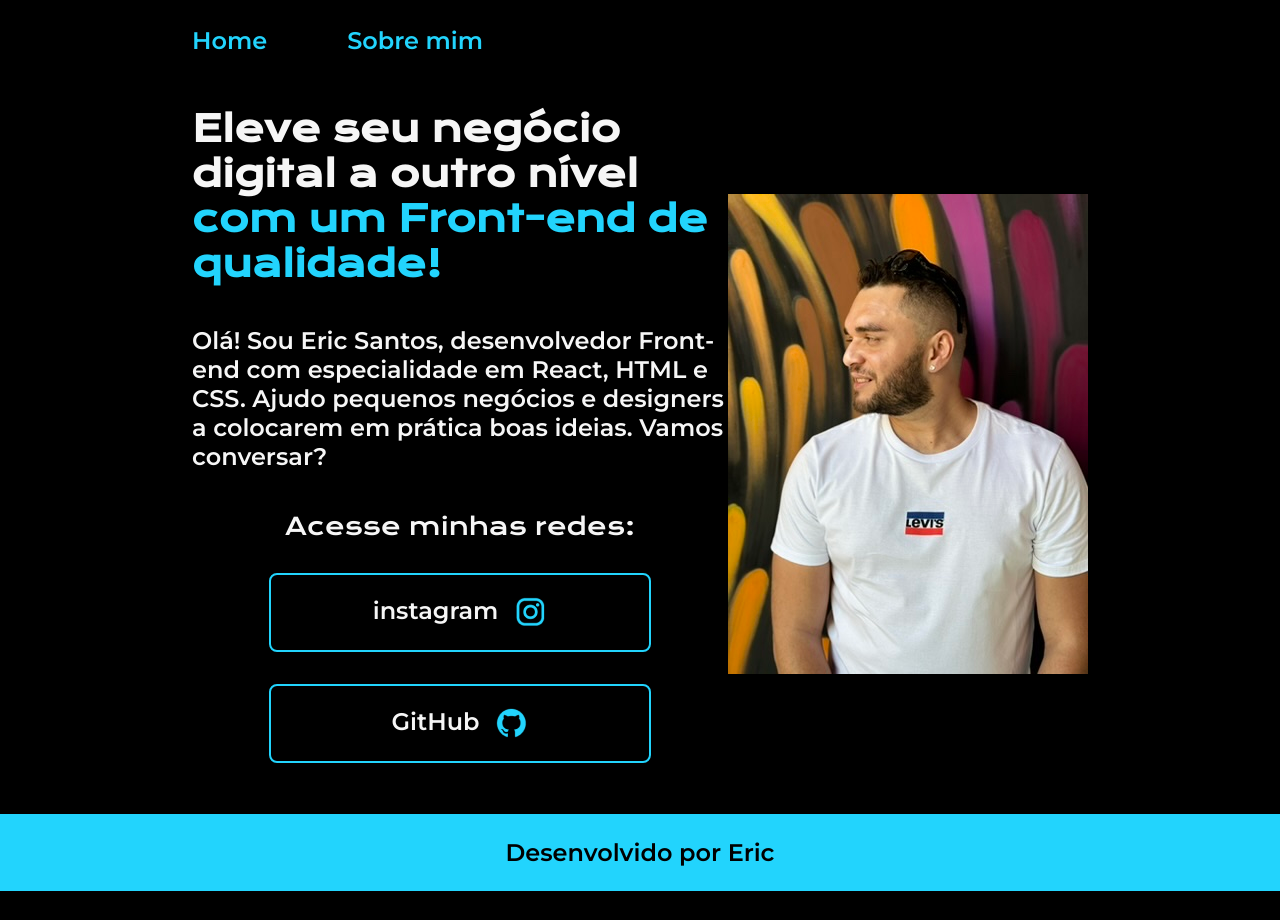
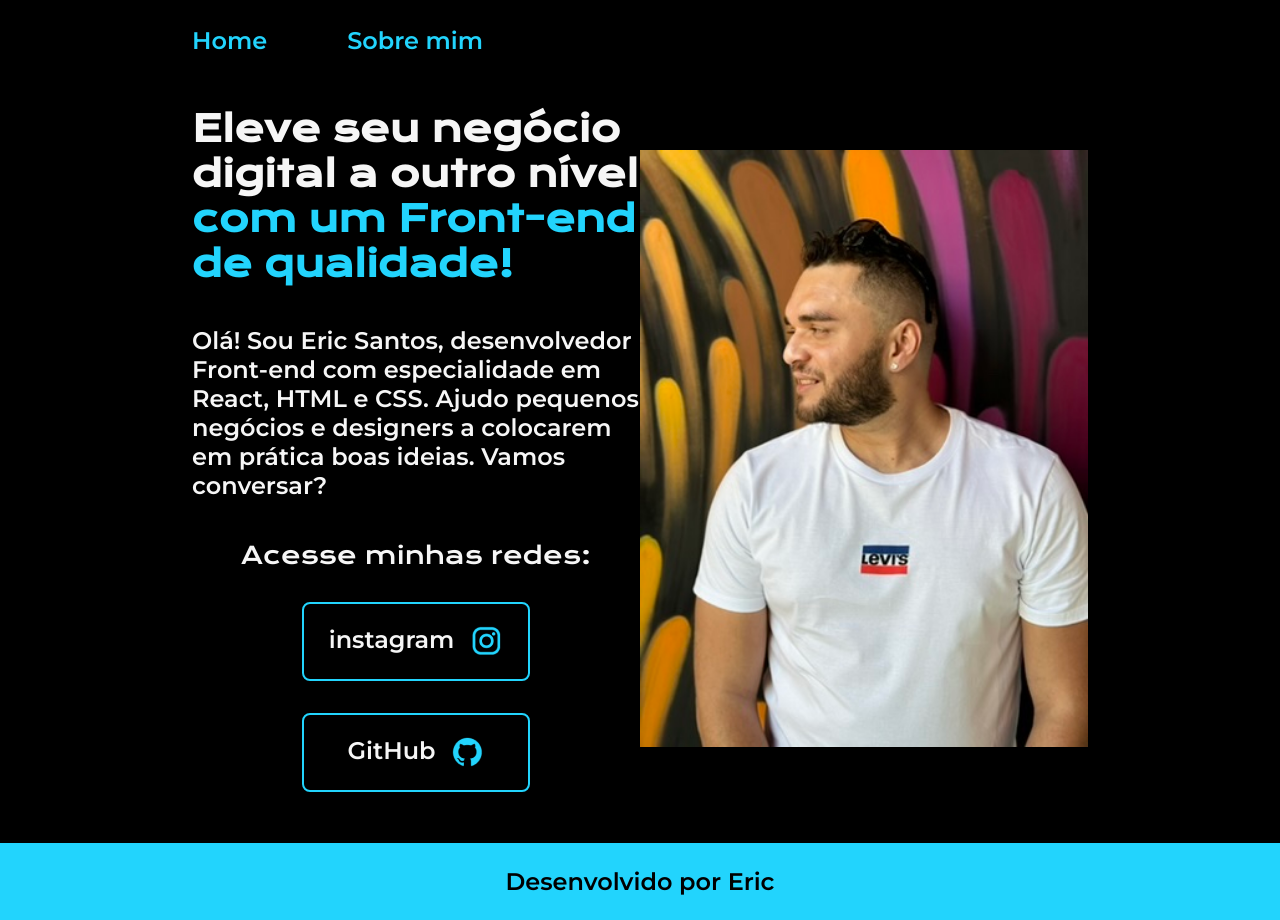
Before and after one commit to ericsantosrafael/ericsantosrafael, a plain HTML site: page index.html in a window 1280 px wide. Before the commit the page ends 891 px from the top, so only its background shows below. Drawn offline with nearby package versions, Linux system fonts and the light colour scheme.

Commit message:
troca do widith para 50%

```diff
--- a/index.html
+++ b/index.html
@@ -29,7 +29,7 @@
         </div>
 
 </section>
-<img src="./assets/imagem.jpeg" alt="Foto do Eric Santos">
+<img class= "apresentacao__imagem" src="./assets/imagem.jpeg" alt="Foto do Eric Santos">
 </main>
    <footer class="rodape">
 <p>Desenvolvido por Eric</p>
--- a/styles/style.css
+++ b/styles/style.css
@@ -50,7 +50,7 @@ body {
 }
 
 .apresentacao__conteudo {
-    width: 615px;
+    width: 50%;
     display: flex;
     flex-direction: column;
     gap: 40px;
@@ -85,7 +85,7 @@ font-family: var(--fonte-secundaria);
     justify-content: center;
     gap: 16px;
    border: 2px solid var(--cor-terciaria);
-    width: 378px;
+    width: 50%;
     text-align: center;
     border-radius: 8px;
     font-weight: 600;
@@ -100,6 +100,10 @@ font-family: var(--fonte-secundaria);
     background-color: var(--cor-hover);
 }
 
+.apresentacao__imagem {
+    width: 50%;
+}
+
 .rodape {
     padding: 24px;
     text-align: center;
```
Also changed, not shown: about.html (+1 -1 lines).
